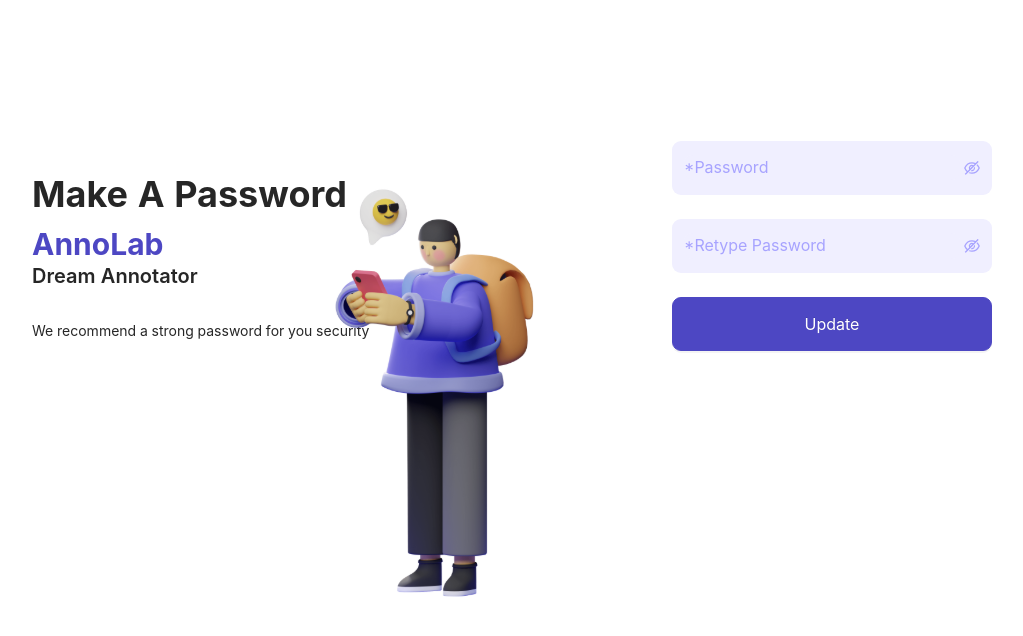
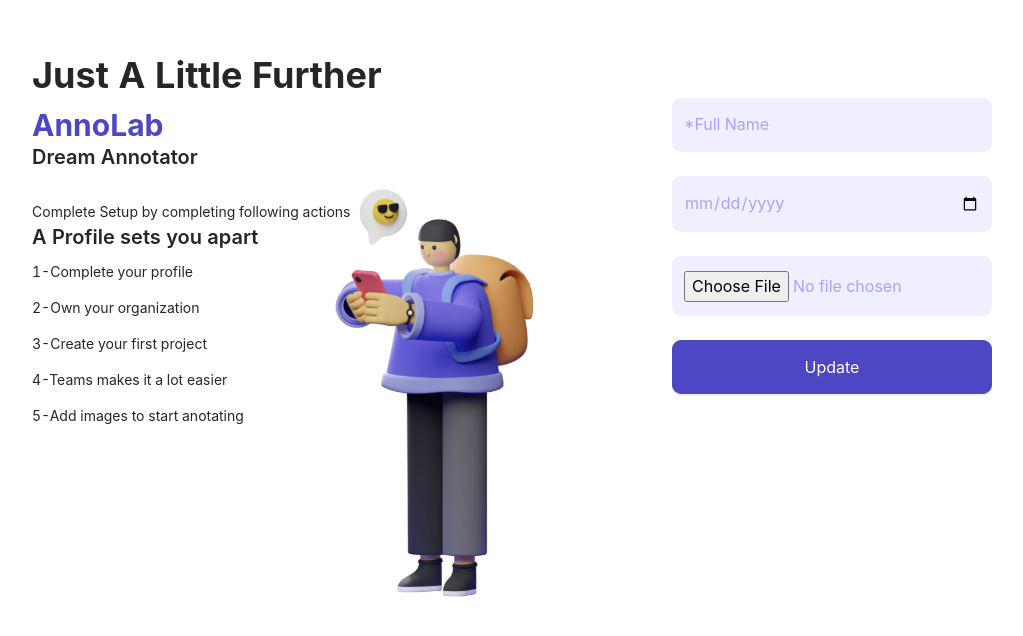
Before and after one commit to itskanny/annolab-ui, a React (Create React App) app: page / in a window 1280 px wide. Shown: the part 150-786 px from the top of the page, without its empty margins (128-1151 px from the left). Built offline with nearby package versions, Linux system fonts and the light colour scheme.

Commit message:
updateProfileAndCreateOrganizationDone

```diff
--- a/src/App.js
+++ b/src/App.js
@@ -6,6 +6,8 @@
 import Login from './Pages/Login/Login';
 import RecoverPassword from './Pages/ForgetPassword/RecoverPassword';
 import SetNewPassword from './Pages/ForgetPassword/SetNewPassword';
+import UpdateProfile from './Pages/AccountSteps/UpdateProfile';
+import CreateOrganization from './Pages/AccountSteps/CreateOrganization';
 
 const App = () => (
     <Layout className={'tw-h-full'}>
@@ -13,7 +15,7 @@
 
         {/*</Header>*/}
         <Content>
-            <SetNewPassword/>
+            <UpdateProfile/>
         </Content>
     </Layout>
 );
--- /dev/null
+++ b/src/Components/Forms/AccountSteps/CreateOrganizationForm.js
@@ -0,0 +1,43 @@
+import {Button, Form, Input} from "antd";
+
+
+const CreateOrganizationForm = props => {
+
+    return (
+        <Form className={'an-banner-form'}>
+
+            <Form.Item
+                label=""
+                name="organization_name"
+                rules={[{ required: true, message: 'Enter Organization Name' }]}
+            >
+                <Input size={"large"} placeholder={'*Organization Name'} type={"text"}/>
+            </Form.Item>
+            <Form.Item
+                label=""
+                name="organization_tagline"
+                rules={[{ required: true, message: 'Enter Organization Tagline' }]}
+            >
+                <Input size={"large"} placeholder={'*Organization Tagline'} type={"text"}/>
+            </Form.Item>
+
+            <Form.Item
+                label=""
+                name="organization_file"
+                rules={[{ required: true, message: 'Uplaad File' }]}
+            >
+                <Input size={"large"} placeholder={'*Upload File'} type={"file"}/>
+            </Form.Item>
+
+
+            <Form.Item>
+                <Button type="primary" htmlType="submit" block size={'large'}>
+                    Create
+                </Button>
+            </Form.Item>
+
+        </Form>
+    )
+}
+
+export default CreateOrganizationForm
--- /dev/null
+++ b/src/Components/Forms/AccountSteps/UpdateProfileForm.js
@@ -0,0 +1,44 @@
+import {Button, Form, Input} from "antd";
+
+
+const UpdateProfileForm = props => {
+
+    return (
+        <Form className={'an-banner-form'}>
+
+            <Form.Item
+                label=""
+                name="full_name"
+                rules={[{ required: true, message: 'Enter Your Full Name' }]}
+            >
+                <Input size={"large"} placeholder={'*Full Name'} type={"text"}/>
+            </Form.Item>
+
+            <Form.Item
+                label=""
+                name="dob"
+                rules={[{ required: true, message: 'Enter Your Date Of Birth' }]}
+            >
+                <Input size={"large"} placeholder={'*Date Of Birth'} type={"date"}/>
+            </Form.Item>
+
+            <Form.Item
+                label=""
+                name="avatar_file"
+                rules={[{ required: true, message: 'Select Icon' }]}
+            >
+                <Input size={"large"} placeholder={'*Avatar Image'} type={"file"}/>
+            </Form.Item>
+
+
+            <Form.Item>
+                <Button type="primary" htmlType="submit" block size={'large'}>
+                    Update
+                </Button>
+            </Form.Item>
+
+        </Form>
+    )
+}
+
+export default UpdateProfileForm
--- a/src/Components/Ui/Banner/Banner.js
+++ b/src/Components/Ui/Banner/Banner.js
@@ -8,6 +8,16 @@
             <h2 className={'an-banner--type'}>{props.typeText}</h2>
             <h3 className={'an-banner--name'}>{props.name}</h3>
             <h4 className={'an-banner--tagline'}>{props.tagLine}</h4>
+            <p className="an-banner--action--description">{props.stepperText}</p>
+            <h4 className={'an-banner--tagline'}>{props.stepperDescription}</h4>
+            <div className={'an-banner--action--wrapper'}>
+            <p>1-Complete your profile{props.step1}</p>
+            <p>2-Own your organization{props.step2}</p>
+            <p>3-Create your first project{props.step3}</p>
+            <p>4-Teams makes it a lot easier{props.step4}</p>
+            <p>5-Add images to start anotating{props.step5}</p>
+
+            </div>
             <div className={'an-banner--action--wrapper'}>
                 <p className={'an-banner--action--description'}>{props.actionDescription}</p>
                 <p className={'an-banner--action--prefix'}>{props.actionPrefix}<span to={props.actionLink} className={'an-banner--action--link'}>{props.actionText}</span></p>
--- /dev/null
+++ b/src/Pages/AccountSteps/CreateOrganization.js
@@ -0,0 +1,29 @@
+import {Col, Row,} from "antd";
+import CreateOrganizationForm from "../../Components/Forms/AccountSteps/CreateOrganizationForm";
+import Banner from "../../Components/Ui/Banner/Banner";
+
+
+const CreateOrganization = props => {
+
+    return (
+        <>
+            <Row align={"middle"} className={'tw-p-4 tw-pt-8 md:tw-h-full  md:tw-flex-col lg:tw-flex-row tw-flex-col tw-justify-center tw-mx-2 sm:tw-mx-4 md:tw-mx-0 lg:tw-mx-20 xl:tw-mx-36 2xl:tw-mx-48'}>
+                <Col span={24} md={16} className={'gutter-row tw-h-full'}>
+                    <Banner
+                        typeText={'Just A Little Further'}
+                        name={'AnnoLab'}
+                        tagLine={'Dream Annotator'}
+                        stepperText={'Complete Setup by completing following actions'}
+                        stepperDescription={'Create your organization and own it'}
+                        actionLink={''}
+                    />
+                </Col>
+                <Col className={'gutter-row tw-mt-10 md:tw-mt-0'} span={24} md={8}>
+                    <CreateOrganizationForm/>
+                </Col>
+            </Row>
+        </>
+    )
+}
+
+export default CreateOrganization
--- /dev/null
+++ b/src/Pages/AccountSteps/UpdateProfile.js
@@ -0,0 +1,29 @@
+import {Col, Row,} from "antd";
+import UpdateProfileForm from "../../Components/Forms/AccountSteps/UpdateProfileForm";
+import Banner from "../../Components/Ui/Banner/Banner";
+
+
+const UpdateProfile = props => {
+
+    return (
+        <>
+            <Row align={"middle"} className={'tw-p-4 tw-pt-8 md:tw-h-full  md:tw-flex-col lg:tw-flex-row tw-flex-col tw-justify-center tw-mx-2 sm:tw-mx-4 md:tw-mx-0 lg:tw-mx-20 xl:tw-mx-36 2xl:tw-mx-48'}>
+                <Col span={24} md={16} className={'gutter-row tw-h-full'}>
+                    <Banner
+                        typeText={'Just A Little Further'}
+                        name={'AnnoLab'}
+                        tagLine={'Dream Annotator'}
+                        stepperText={'Complete Setup by completing following actions'}
+                        stepperDescription={'A Profile sets you apart'}
+
+                    />
+                </Col>
+                <Col className={'gutter-row tw-mt-10 md:tw-mt-0'} span={24} md={8}>
+                    <UpdateProfileForm/>
+                </Col>
+            </Row>
+        </>
+    )
+}
+
+export default UpdateProfile
```
Also changed, not shown: src/Components/Forms/AccountSteps/AddImage.js (added), src/Components/Forms/AccountSteps/CreateProject.js (added), src/Components/Forms/AccountSteps/CreateTeam.js (added), src/Pages/AccountSteps/AddImage.js (added), src/Pages/AccountSteps/CreateProject.js (added), src/Pages/AccountSteps/CreateTeam.js (added).
